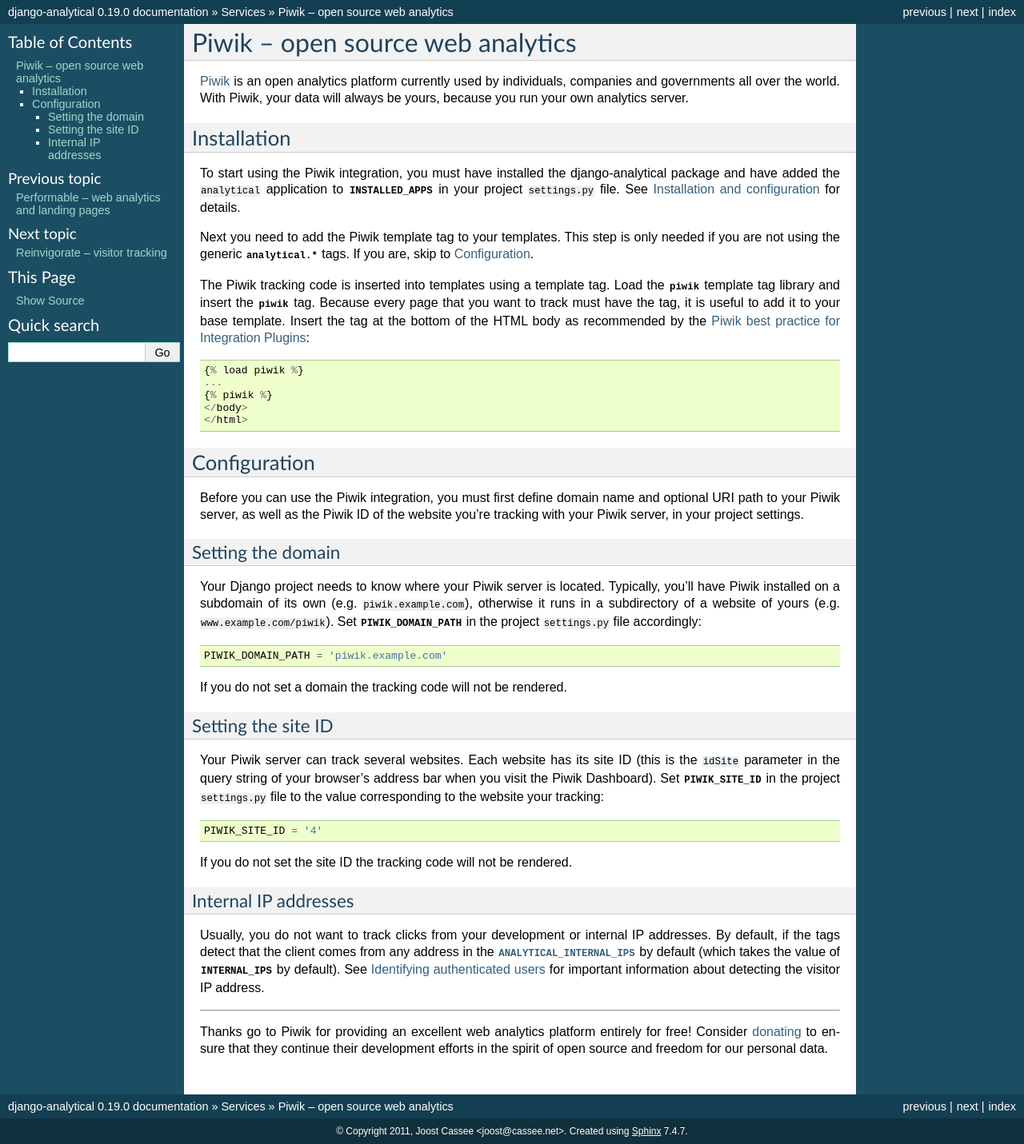
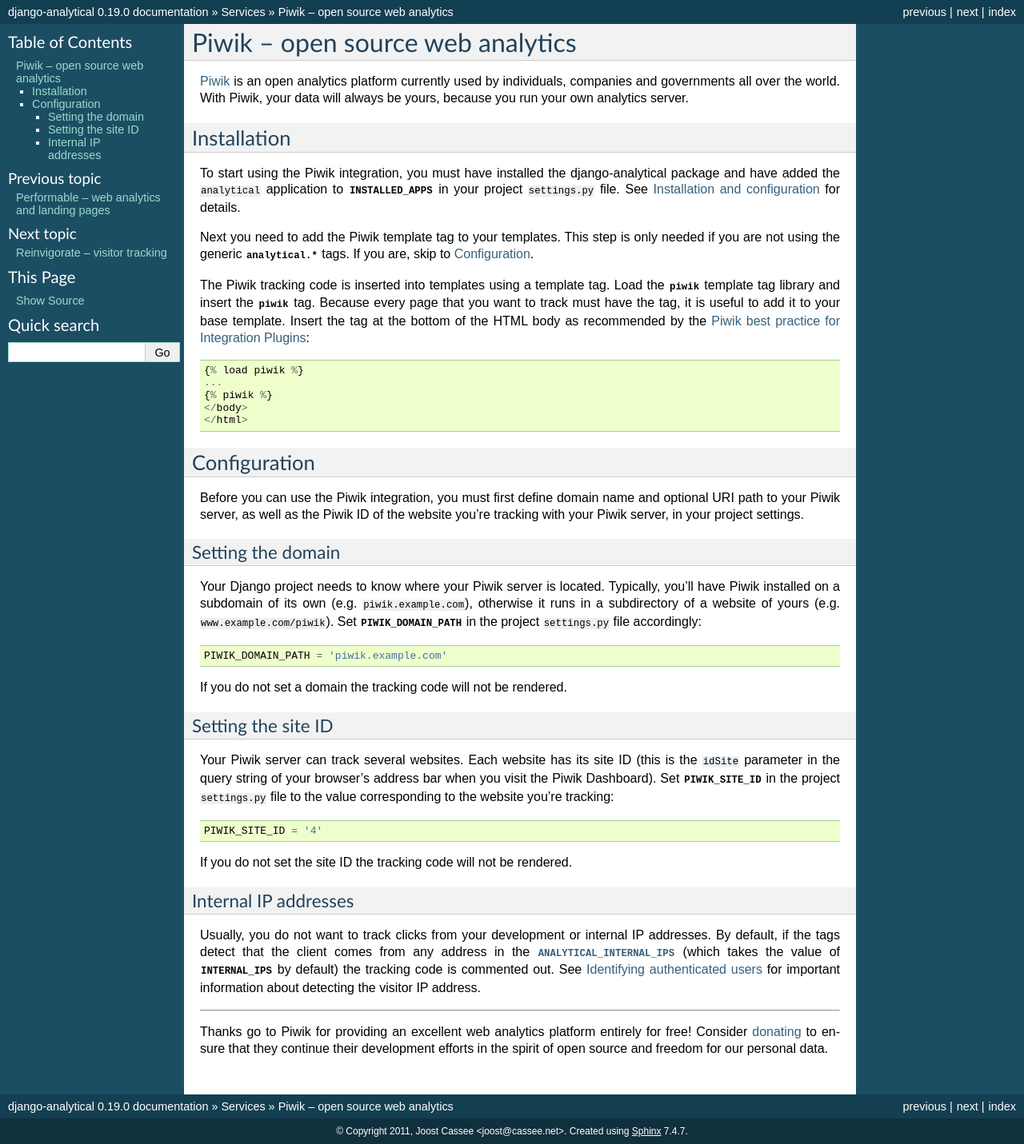
Before and after one commit to jazzband/django-analytical, a Sphinx documentation site: the page built from docs/services/piwik.rst, in a window 1280 px wide. Shown: the whole page at 80% size. Built offline with Sphinx 7.4.7, drawn with Linux system fonts in a browser that asks for light colours.

Commit message:
Fixed grammar in Piwik documentation

```diff
--- a/docs/services/piwik.rst
+++ b/docs/services/piwik.rst
@@ -72,7 +72,7 @@
 site ID (this is the ``idSite`` parameter in the query string of your
 browser's address bar when you visit the Piwik Dashboard).  Set
 :const:`PIWIK_SITE_ID` in the project :file:`settings.py` file to
-the value corresponding to the website your tracking::
+the value corresponding to the website you're tracking::
 
     PIWIK_SITE_ID = '4'
 
@@ -84,10 +84,10 @@
 
 Usually, you do not want to track clicks from your development or
 internal IP addresses.  By default, if the tags detect that the client
-comes from any address in the :const:`ANALYTICAL_INTERNAL_IPS` by
-default (which takes the value of :const:`INTERNAL_IPS` by default).
-See :ref:`identifying-visitors` for important information about
-detecting the visitor IP address.
+comes from any address in the :const:`ANALYTICAL_INTERNAL_IPS` (which
+takes the value of :const:`INTERNAL_IPS` by default) the tracking code
+is commented out.  See :ref:`identifying-visitors` for important
+information about detecting the visitor IP address.
 
 
 ----
```
